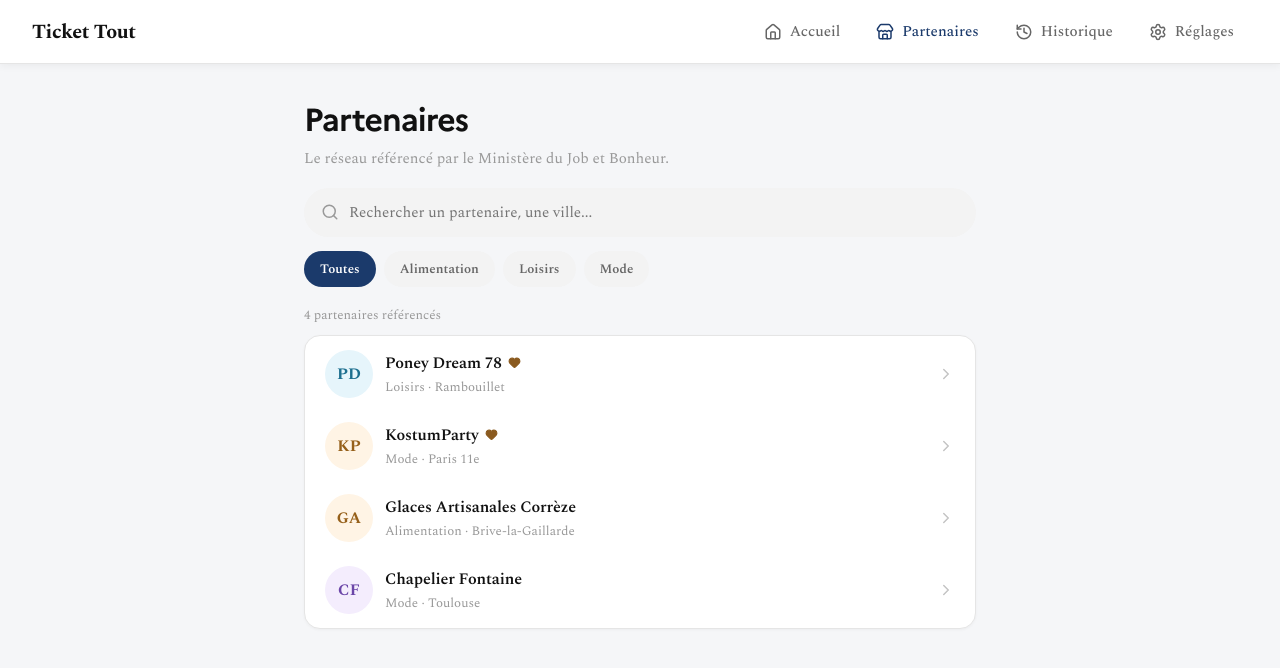
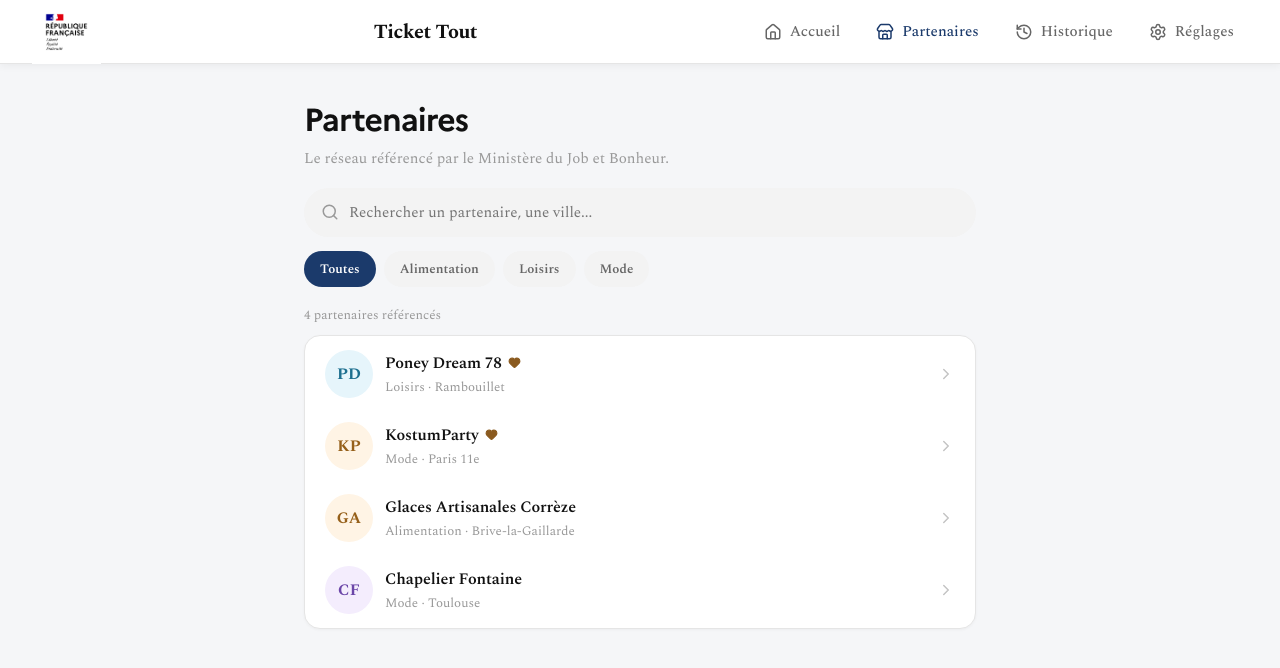
Before and after one commit to Tinto57/survivor_pool_mirror, a Next.js app in the folder frontend/: page /catalogue in a window 1280 px wide. Shown: the top 668 px of the page. Built offline with nearby package versions, Linux system fonts and the light colour scheme; no server answers.

Commit message:
[ADD] bloque marque to web version

```diff
--- /dev/null
+++ b/frontend/app/components/BlocMarque/BlocMarque.module.css
@@ -0,0 +1,25 @@
+/* Zone de protection : marge fixe, jamais posé sur une photo ni un autre élément. */
+.wrap {
+    display: inline-flex;
+
+    padding: 8px;
+
+    background: var(--surface);
+}
+
+.image {
+    display: block;
+
+    width: auto;
+    height: 48px;
+}
+
+.sm .image {
+    height: 64px;
+}
+
+@media (min-width: 768px) {
+    .sm .image {
+        height: 72px;
+    }
+}
--- /dev/null
+++ b/frontend/app/components/BlocMarque/BlocMarque.tsx
@@ -0,0 +1,17 @@
+import Image from "next/image";
+import styles from "./BlocMarque.module.css";
+
+export default function BlocMarque({ size = "md" }: { size?: "sm" | "md" }) {
+    return (
+        <span className={size === "sm" ? `${styles.wrap} ${styles.sm}` : styles.wrap}>
+            <Image
+                src="/bloque-marque.png"
+                alt="République Française — Liberté, Égalité, Fraternité"
+                width={470}
+                height={425}
+                className={styles.image}
+                priority
+            />
+        </span>
+    );
+}
--- a/frontend/app/components/Navbar/Navbar.module.css
+++ b/frontend/app/components/Navbar/Navbar.module.css
@@ -15,6 +15,10 @@
     box-shadow: 0 -2px 8px rgba(0, 0, 0, 0.05);
 
     padding-bottom: env(safe-area-inset-bottom);
+}
+
+.blocMarque {
+    display: none;
 }
 
 .logo {
@@ -71,6 +75,11 @@
         box-shadow: 0 2px 8px rgba(0, 0, 0, 0.05);
     }
 
+    .blocMarque {
+        display: flex;
+        align-items: center;
+    }
+
     .logo {
         display: flex;
         align-items: center;
--- a/frontend/app/components/Navbar/Navbar.tsx
+++ b/frontend/app/components/Navbar/Navbar.tsx
@@ -2,6 +2,7 @@
 
 import Link from "next/link";
 import { usePathname } from "next/navigation";
+import BlocMarque from "../BlocMarque/BlocMarque";
 import styles from "./Navbar.module.css";
 
 import { House, History, Settings, Store } from "lucide-react";
@@ -22,6 +23,10 @@ export default function Navbar() {
 
     return (
         <nav className={styles.navbar}>
+            <div className={styles.blocMarque}>
+                <BlocMarque />
+            </div>
+
             <Link href="/employee" className={styles.logo}>
                 <span>Ticket Tout</span>
             </Link>
--- a/frontend/app/reglages/page.tsx
+++ b/frontend/app/reglages/page.tsx
@@ -4,6 +4,7 @@ import { useEffect, useState } from "react";
 import { useRouter } from "next/navigation";
 import { IdCard, LogOut, ShieldCheck } from "lucide-react";
 import Avatar from "../components/Avatar/Avatar";
+import BlocMarque from "../components/BlocMarque/BlocMarque";
 import Page from "../components/Page/Page";
 import { ApiError, getUser } from "../lib/api";
 import type { ApiUser } from "../lib/api";
@@ -84,6 +85,10 @@ export default function ReglagesPage() {
                             <LogOut className={styles.logoutIcon} aria-hidden="true" />
                             Se déconnecter
                         </button>
+
+                        <div className={styles.blocMarque}>
+                            <BlocMarque />
+                        </div>
                     </>
                 )
             )}
--- a/frontend/app/reglages/reglages.module.css
+++ b/frontend/app/reglages/reglages.module.css
@@ -142,6 +142,13 @@
     font-size: 13px;
 }
 
+.blocMarque {
+    display: flex;
+    justify-content: center;
+
+    margin-top: 28px;
+}
+
 .footnote {
     margin: 28px 0 0;
 
```
Also changed, not shown: frontend/public/bloque-marque.png (added).
